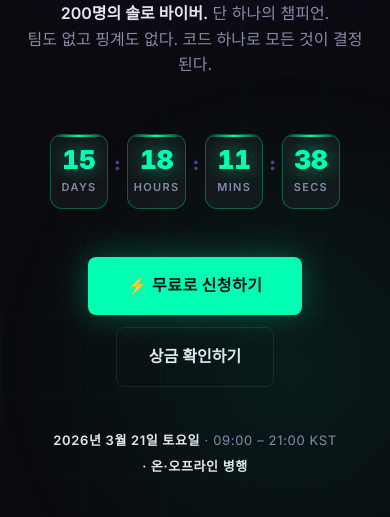
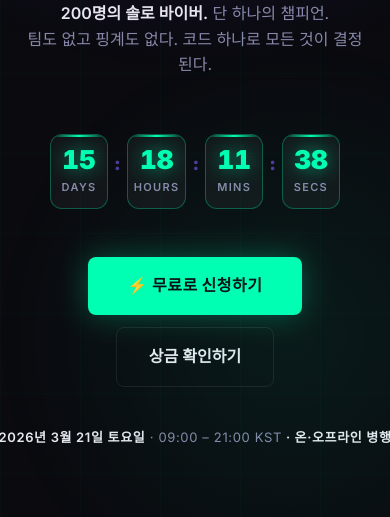
Before and after one commit to hope6679/vibe-coding-hackathon, a plain HTML site: page index.html in a window 390 px wide. Shown: the part 327-844 px from the top of the page. Drawn offline with Linux system fonts and the light colour scheme.

Commit message:
fix: hero-date-tag 텍스트가 stats 박스와 겹치는 문제 수정
white-space: nowrap으로 텍스트 줄바꿈 방지 및 반응형 line-height/display:block 제거

Co-Authored-By: Claude Sonnet 4.6 <noreply@anthropic.com>

```diff
--- a/index.html
+++ b/index.html
@@ -344,6 +344,7 @@
       font-size: 13px;
       color: var(--text-dim);
       letter-spacing: 0.05em;
+      white-space: nowrap;
     }
 
     .hero-date-tag span {
@@ -1122,8 +1123,8 @@
 
     @media (max-width: 768px) {
       #stats { margin-top: 40px; margin-bottom: 80px; }
-      .hero-date-tag { line-height: 2; padding-bottom: 8px; }
-      .date-mode { display: block; }
+      .hero-date-tag { padding-bottom: 8px; }
+      .date-mode { display: inline; }
       .stats-inner { grid-template-columns: repeat(2, 1fr); }
       .stat-item:nth-child(2)::after { display: none; }
       .stat-item:nth-child(3)::after { display: none; }
```
